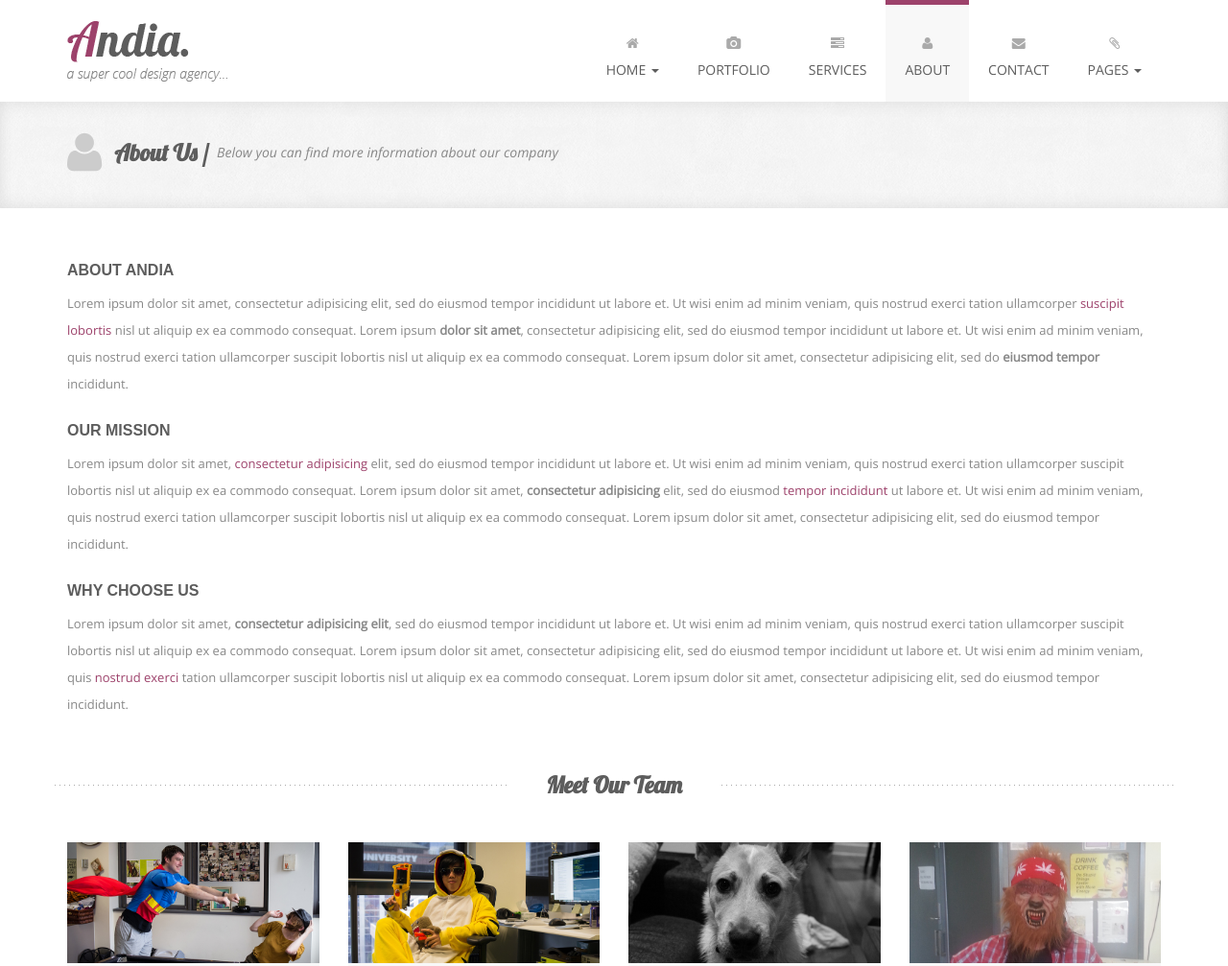
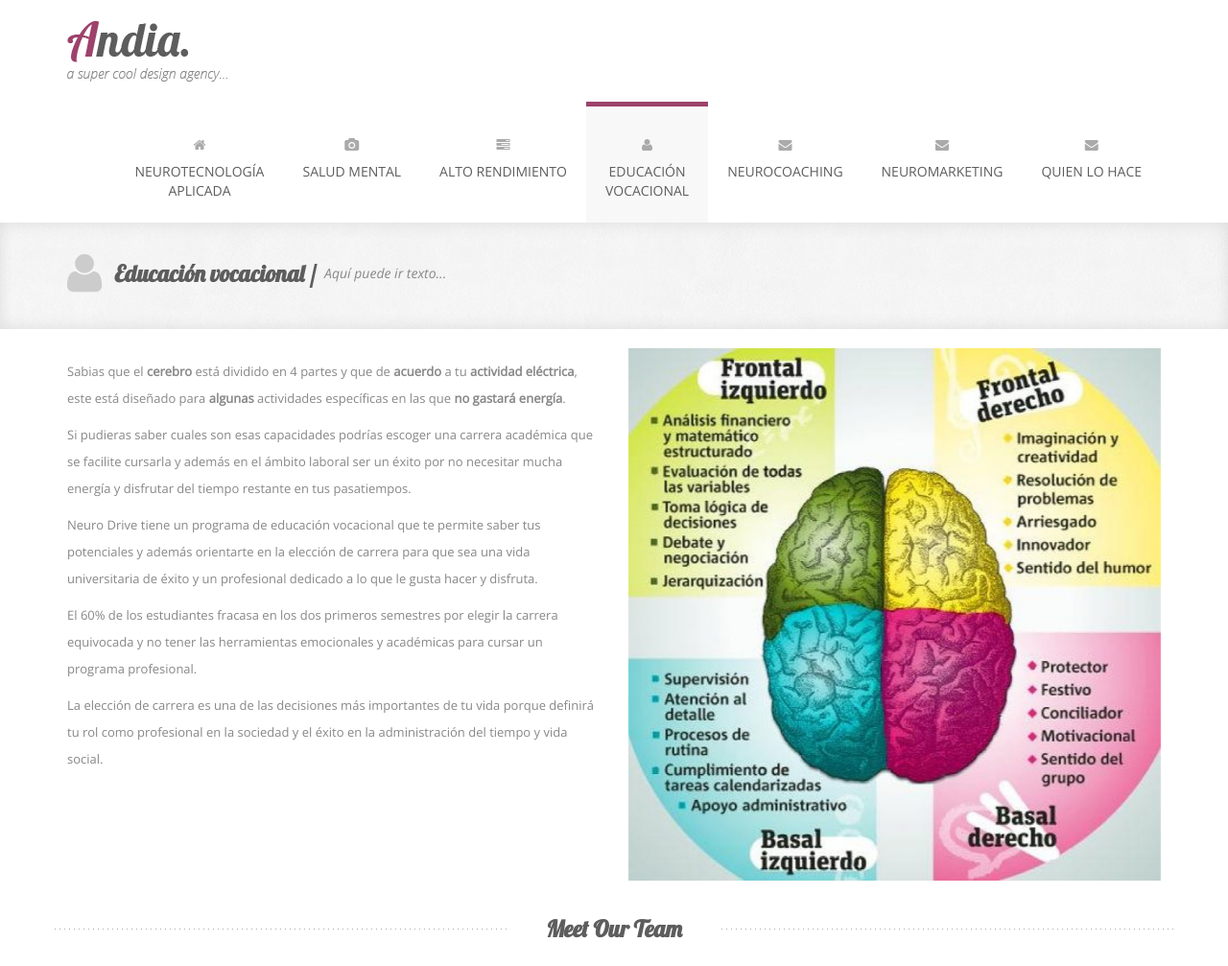
Before and after one commit to atarothtoer/neurocom, a plain HTML site: page about.html in a window 1280 px wide. Shown: the top 1007 px of the page at 96% size. Drawn offline with nearby package versions, Linux system fonts and the light colour scheme; some packages are replaced by stand-ins of ours; a web font is replaced by a local one.

Commit message:
cargada educacion vocacional en about
cargados contenidos de educacion vocacional en about.html
agregada imagen.

```diff
--- a/about.html
+++ b/about.html
@@ -49,39 +49,33 @@
 						<span class="icon-bar"></span>
 						<span class="icon-bar"></span>
 					</button>
-					<a class="navbar-brand" href="index.html">Andia - a super cool design agency...</a>
+					<a class="navbar-brand" href="index.html">Andia - Neurotecnología Cambia tu vida...</a>
 				</div>
 				<!-- Collect the nav links, forms, and other content for toggling -->
 				<div class="collapse navbar-collapse" id="top-navbar-1">
 					<ul class="nav navbar-nav navbar-right">
-						<li class="dropdown">
-							<a href="#" class="dropdown-toggle" data-toggle="dropdown" data-hover="dropdown" data-delay="1000">
-								<i class="fa fa-home"></i><br>Home <span class="caret"></span>
+						<li>
+							<a href="index.html" >
+								<i class="fa fa-home"></i><br>Neurotecnología<br>aplicada
 							</a>
-							<ul class="dropdown-menu dropdown-menu-left" role="menu">
-								<li><a href="index.html">Home</a></li>
-								<li><a href="index-2.html">Home 2</a></li>
-							</ul>
 						</li>
 						<li>
-							<a href="portfolio.html"><i class="fa fa-camera"></i><br>Portfolio</a>
+							<a href="portfolio.html"><i class="fa fa-camera"></i><br>Salud Mental</a>
 						</li>
 						<li>
-							<a href="services.html"><i class="fa fa-tasks"></i><br>Services</a>
+							<a href="services.html"><i class="fa fa-tasks"></i><br>Alto rendimiento</a>
 						</li>
-						<li class="active">
-							<a href="about.html"><i class="fa fa-user"></i><br>About</a>
+						<li class="dropdown active">
+							<a href="about.html"><i class="fa fa-user"></i><br>Educación<br>vocacional</a>
 						</li>
 						<li>
-							<a href="contact.html"><i class="fa fa-envelope"></i><br>Contact</a>
+							<a href="contact.html"><i class="fa fa-envelope"></i><br>Neurocoaching</a>
 						</li>
-						<li class="dropdown">
-							<a href="#" class="dropdown-toggle" data-toggle="dropdown" data-hover="dropdown" data-delay="1000">
-								<i class="fa fa-paperclip"></i><br>Pages <span class="caret"></span>
-							</a>
-							<ul class="dropdown-menu" role="menu">
-								<li><a href="pricing-tables.html">Pricing tables</a></li>
-							</ul>
+						<li>
+							<a href="contact.html"><i class="fa fa-envelope"></i><br>Neuromarketing</a>
+						</li>
+						<li>
+							<a href="contact.html"><i class="fa fa-envelope"></i><br>Quien lo hace</a>
 						</li>
 					</ul>
 				</div>
@@ -94,8 +88,8 @@
                 <div class="row">
                     <div class="col-sm-12 wow fadeIn">
                         <i class="fa fa-user"></i>
-                        <h1>About Us /</h1>
-                        <p>Below you can find more information about our company</p>
+                        <h1>Educación vocacional /</h1>
+                        <p>Aquí puede ir texto...</p>
                     </div>
                 </div>
             </div>
@@ -105,35 +99,28 @@
         <div class="about-us-container">
         	<div class="container">
 	            <div class="row">
-	                <div class="col-sm-12 about-us-text wow fadeInLeft">
-	                    <h3>About Andia</h3>
+	                <div class="col-sm-6 about-us-text wow fadeInLeft">
+	                    <!--<h3>About Andia</h3>-->
 	                    <p>
-	                    	Lorem ipsum dolor sit amet, consectetur adipisicing elit, sed do eiusmod tempor incididunt ut labore et.
-	                    	Ut wisi enim ad minim veniam, quis nostrud exerci tation ullamcorper <span class="violet">suscipit lobortis</span>
-	                    	nisl ut aliquip ex ea commodo consequat. Lorem ipsum <strong>dolor sit amet</strong>, consectetur adipisicing elit,
-	                    	sed do eiusmod tempor incididunt ut labore et. Ut wisi enim ad minim veniam, quis nostrud exerci tation ullamcorper
-	                    	suscipit lobortis nisl ut aliquip ex ea commodo consequat. Lorem ipsum dolor sit amet, consectetur adipisicing elit,
-	                    	sed do <strong>eiusmod tempor</strong> incididunt.
+	                    	Sabias que el <strong>cerebro</strong> está dividido en 4 partes y que de <strong>acuerdo</strong> a tu <strong>actividad eléctrica</strong>, este está diseñado para <strong>algunas</strong> actividades específicas en las que <strong>no gastará energía</strong>.
 	                    </p>
-	                    <h3>Our Mission</h3>
+	                    <!--<h3>Our Mission</h3>-->
 	                    <p>
-	                    	Lorem ipsum dolor sit amet, <span class="violet">consectetur adipisicing</span> elit, sed do eiusmod tempor incididunt
-	                    	ut labore et. Ut wisi enim ad minim veniam, quis nostrud exerci tation ullamcorper suscipit lobortis nisl ut aliquip
-	                    	ex ea commodo consequat. Lorem ipsum dolor sit amet, <strong>consectetur adipisicing</strong> elit, sed do eiusmod
-	                    	<span class="violet">tempor incididunt</span> ut labore et. Ut wisi enim ad minim veniam, quis nostrud exerci tation
-	                    	ullamcorper suscipit lobortis nisl ut aliquip ex ea commodo consequat. Lorem ipsum dolor sit amet, consectetur
-	                    	adipisicing elit, sed do eiusmod tempor incididunt.
+	                    	Si pudieras saber cuales son esas capacidades podrías escoger una carrera académica que se facilite cursarla y además en el ámbito laboral ser un éxito por no necesitar mucha energía y disfrutar del tiempo restante en tus pasatiempos.
 	                    </p>
-	                    <h3>Why Choose Us</h3>
+	                    <!--<h3>Why Choose Us</h3>-->
 	                    <p>
-	                    	Lorem ipsum dolor sit amet, <strong>consectetur adipisicing elit</strong>, sed do eiusmod tempor incididunt ut labore et.
-	                    	Ut wisi enim ad minim veniam, quis nostrud exerci tation ullamcorper suscipit lobortis nisl ut aliquip ex ea commodo
-	                    	consequat. Lorem ipsum dolor sit amet, consectetur adipisicing elit, sed do eiusmod tempor incididunt ut labore et.
-	                    	Ut wisi enim ad minim veniam, quis <span class="violet">nostrud exerci</span> tation ullamcorper suscipit lobortis
-	                    	nisl ut aliquip ex ea commodo consequat. Lorem ipsum dolor sit amet, consectetur adipisicing elit, sed do eiusmod
-	                    	tempor incididunt.
+	                    	Neuro Drive tiene un programa de educación vocacional que te permite saber tus potenciales y además orientarte en la elección de carrera para que sea una vida universitaria de éxito y un profesional dedicado a lo que le gusta hacer y disfruta.
 	                    </p>
+						<p>
+						El 60% de los estudiantes fracasa en los dos primeros semestres por elegir la carrera equivocada y no tener las herramientas emocionales y académicas para cursar un programa profesional.
+						</p>
+
+<p>
+La elección de carrera es una de las decisiones más importantes de tu vida porque definirá tu rol como profesional en la sociedad y el éxito en la administración del tiempo y vida social.
+						</p>
 	                </div>
+					<img class="col-sm-6 wow fadeInLeft" src="assets/img/vocational_education/brain_areas.jpg" alt="" data-at2x="assets/img/vocational_education/brain_areas.jpg">
 	            </div>
 	        </div>
         </div>
```
Also changed, not shown: assets/img/vocational_education/brain_areas.jpg (added).
